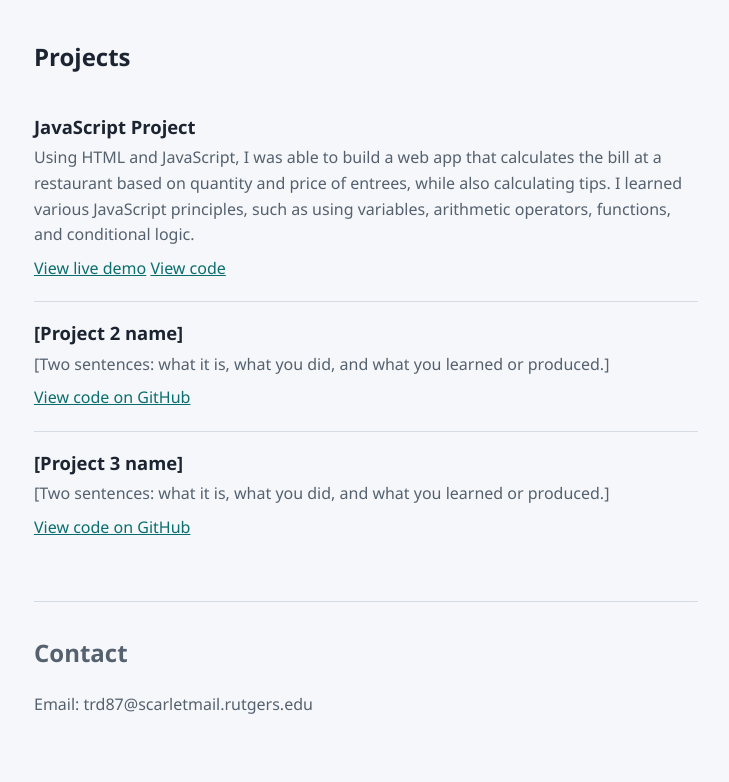
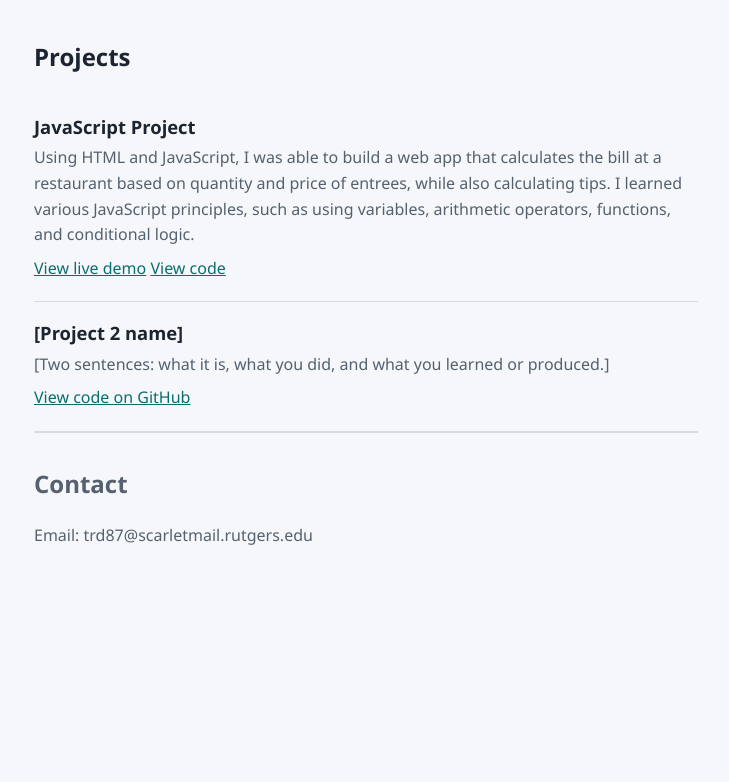
Before and after one commit to tim-downes/tim-downes.github.io, a plain HTML site: page index.html in a window 1280 px wide. Shown: the part 573-1355 px from the top of the page, without its empty margins (274-1003 px from the left). After the commit the page ends 1226 px from the top, so only its background shows below. Drawn offline with Linux system fonts and the light colour scheme.

Commit message:
Update index.html

```diff
--- a/index.html
+++ b/index.html
@@ -89,12 +89,6 @@
         <a href="https://github.com/YOUR-USERNAME/YOUR-PROJECT-REPO">View code on GitHub</a>
       </div>
 
-      <div class="project">
-        <h3>[Project 3 name]</h3>
-        <p>[Two sentences: what it is, what you did, and what you learned or produced.]</p>
-        <a href="https://github.com/YOUR-USERNAME/YOUR-PROJECT-REPO">View code on GitHub</a>
-      </div>
-    </section>
 
 
     <footer id="contact">
```
